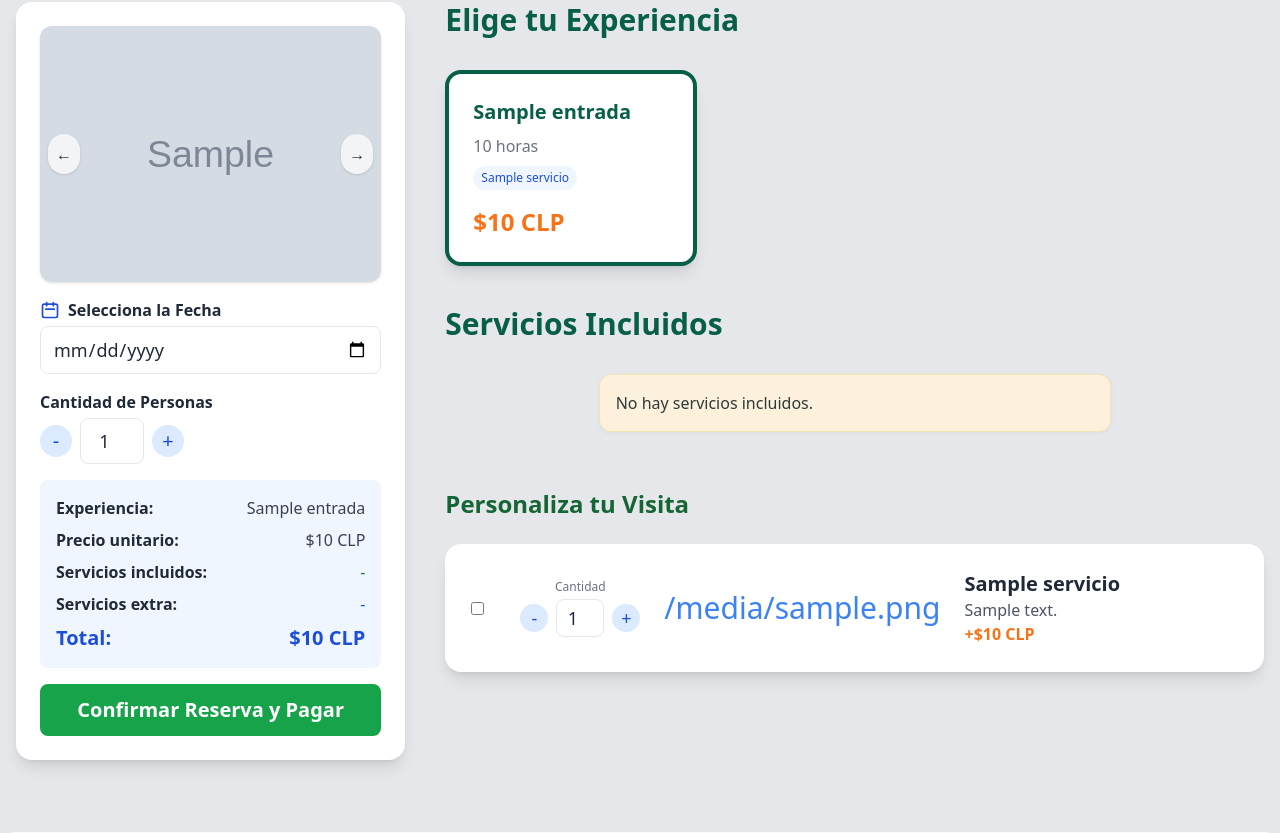
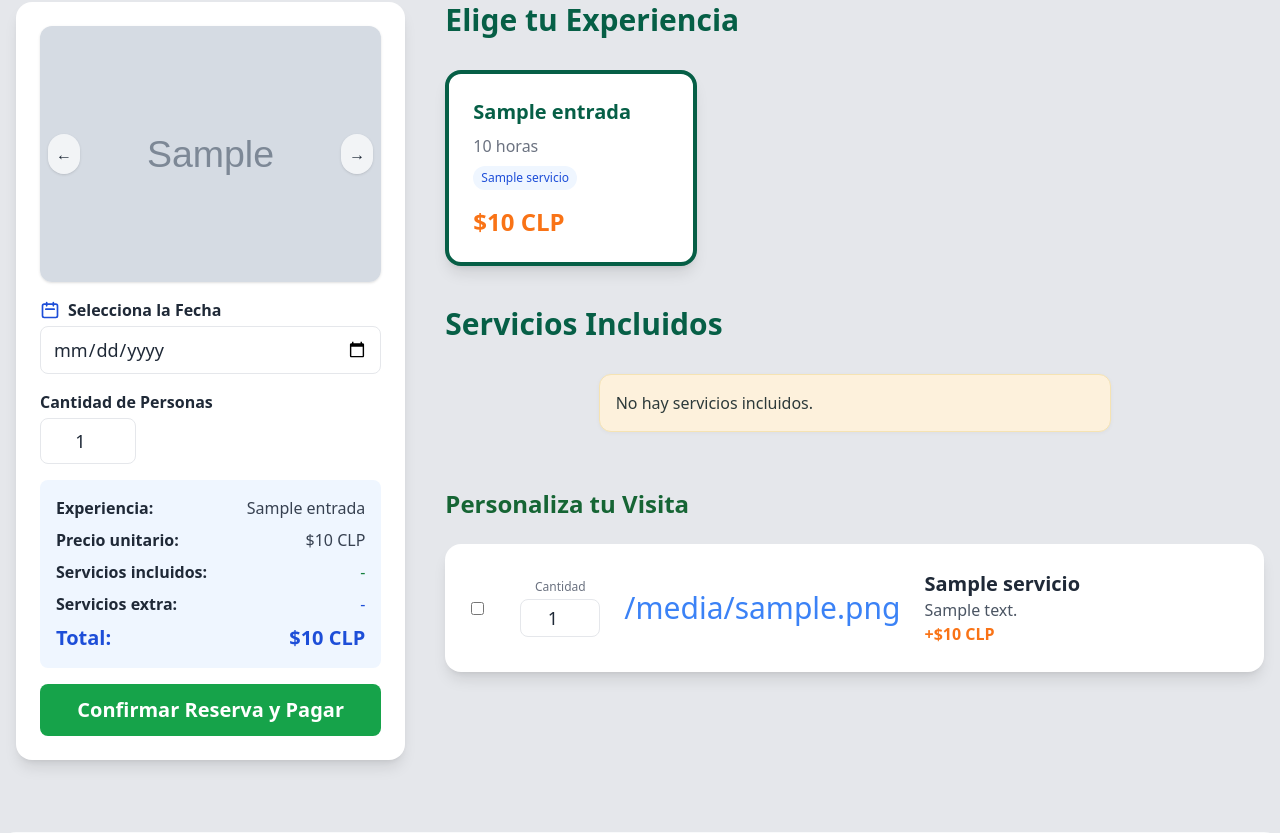
Before and after one commit to NataliaTworowski/MITERMA2, a Django app: template usuarios/templates/administrador_termas/vista_terma.html in a window 1280 px wide. Shown: the part 110-943 px from the top of the page. Run offline with Django 5.2, Linux system fonts and the light colour scheme; tables that the repository leaves empty hold one stand-in row (values such as "Sample post"); the template is opened without the code that fills it: values that come from a table or form of the project are taken from there, most other values are stand-ins (such as "Sample title", 1, 10 or a date in 2020); grey boxes marked "Sample" are stand-in pictures; some libraries are stand-ins or nearby versions.

Commit message:
arreglo de error de agregar servicios extar

```diff
--- a/usuarios/templates/administrador_termas/vista_terma.html
+++ b/usuarios/templates/administrador_termas/vista_terma.html
@@ -48,9 +48,7 @@
                     <div>
                         <label for="cantidad" class="block font-semibold mb-1">Cantidad de Personas</label>
                         <div class="flex items-center gap-2">
-                            <button type="button" id="menos" class="bg-blue-100 text-blue-700 rounded-full w-8 h-8 flex items-center justify-center text-xl">-</button>
-                            <input type="number" id="cantidad" name="cantidad" min="1" value="1" class="w-16 border rounded-lg px-2 py-2 text-center text-lg" required>
-                            <button type="button" id="mas" class="bg-blue-100 text-blue-700 rounded-full w-8 h-8 flex items-center justify-center text-xl">+</button>
+                            <input type="number" id="cantidad" name="cantidad" min="1" value="1" class="w-24 border rounded-lg px-2 py-2 text-center text-lg" required>
                         </div>
                     </div>
                     <div class="bg-blue-50 rounded-lg p-4 mt-4">
@@ -111,7 +109,6 @@
             <section class="mt-10">
                 <h3 class="text-3xl font-bold text-emerald-800 mb-8">Servicios Incluidos</h3>
                 <div id="servicios-incluidos-lista" class="flex flex-col gap-4 mb-8 items-center w-full">
-                    <!-- Aquí se mostrarán los servicios incluidos dinámicamente -->
                 </div>
             </section>
 
@@ -125,10 +122,8 @@
                             <input type="checkbox" class="servicio-extra-checkbox mr-3 accent-blue-600" data-precio="{{ servicio.precio }}" data-nombre="{{ servicio.servicio }}" value="{{ servicio.id }}">
                             <div class="flex flex-col items-center">
                                 <span class="text-xs text-gray-500 mb-1">Cantidad</span>
-                                <div class="flex items-center gap-2">
-                                    <button type="button" class="menos-servicio bg-blue-100 text-blue-700 rounded-full w-7 h-7 flex items-center justify-center text-lg" data-id="{{ servicio.id }}">-</button>
-                                    <input type="number" class="servicio-extra-cantidad w-12 border rounded-lg px-2 py-1 text-center text-lg focus:border-blue-400 focus:ring-2 focus:ring-blue-100 transition" min="1" value="1" data-precio="{{ servicio.precio }}" data-nombre="{{ servicio.servicio }}" data-id="{{ servicio.id }}">
-                                    <button type="button" class="mas-servicio bg-blue-100 text-blue-700 rounded-full w-7 h-7 flex items-center justify-center text-lg" data-id="{{ servicio.id }}">+</button>
+                                <div class="flex items-center">
+                                    <input type="number" class="servicio-extra-cantidad w-20 border rounded-lg px-2 py-1 text-center text-lg focus:border-blue-400 focus:ring-2 focus:ring-blue-100 transition" min="1" value="1" data-precio="{{ servicio.precio }}" data-nombre="{{ servicio.servicio }}" data-id="{{ servicio.id }}">
                                 </div>
                             </div>
                             <div class="text-3xl text-blue-500">{{ servicio.icono_svg|safe }}</div>
@@ -358,18 +353,15 @@
             });
         });
 
-        // Cantidad personas
-        document.getElementById('menos').addEventListener('click', function() {
-            let val = parseInt(inputCantidad.value) || 1;
-            if (val > 1) inputCantidad.value = val - 1;
+        // Cantidad personas: usar solo el control nativo (flechas internas)
+        inputCantidad.addEventListener('input', function() {
+            // asegurar mínimo 1
+            let val = parseInt(inputCantidad.value, 10);
+            if (isNaN(val) || val < 1) {
+                inputCantidad.value = 1;
+            }
             actualizarTotal();
         });
-        document.getElementById('mas').addEventListener('click', function() {
-            let val = parseInt(inputCantidad.value) || 1;
-            inputCantidad.value = val + 1;
-            actualizarTotal();
-        });
-        inputCantidad.addEventListener('input', actualizarTotal);
 
         // Servicios extra
         document.querySelectorAll('.servicio-extra-checkbox').forEach(cb => {
```
